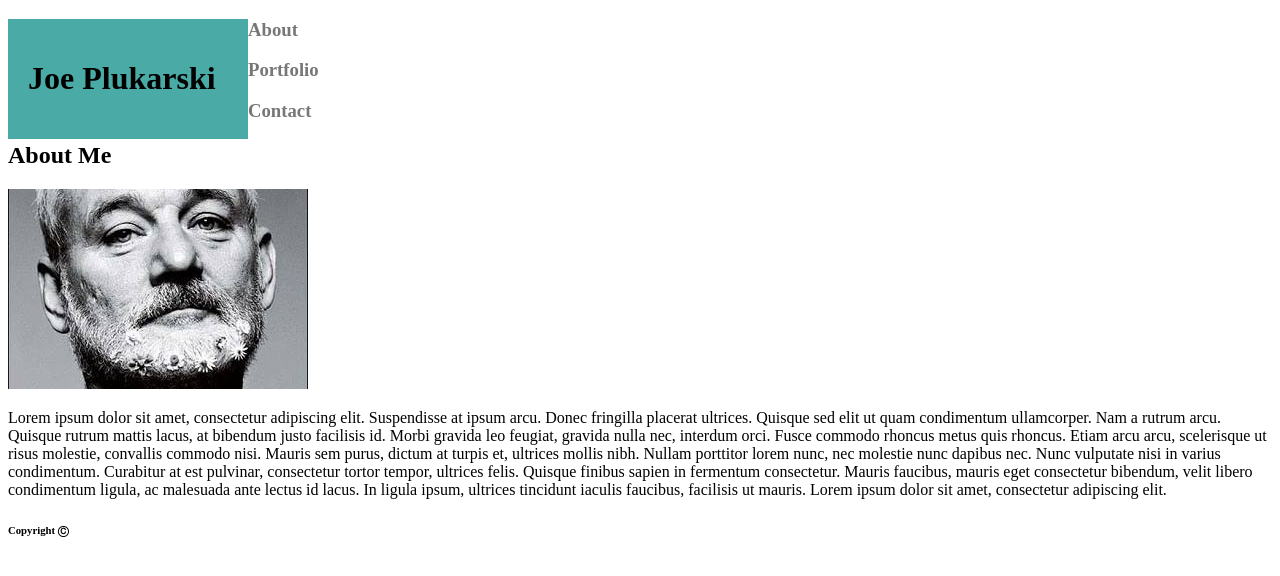
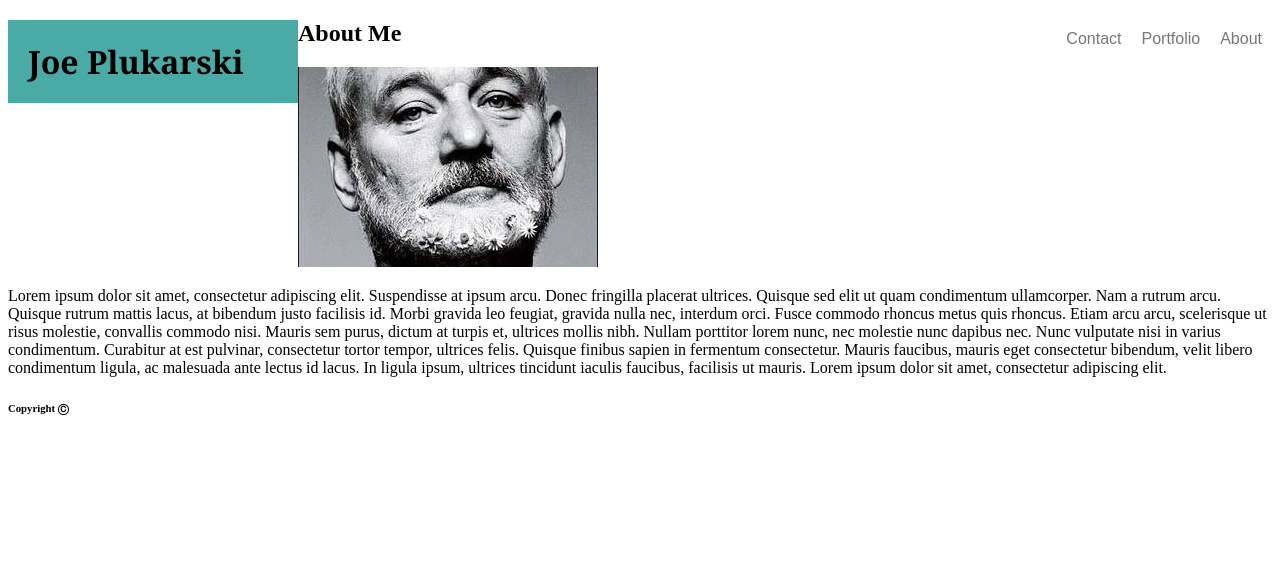
Before and after one commit to jplukarski/Basic-Portfolio, a plain HTML site: page index.html in a window 1280 px wide. Drawn offline with Linux system fonts and the light colour scheme.

Commit message:
Messed around with the HTML

```diff
--- a/assets/css/style.css
+++ b/assets/css/style.css
@@ -1,18 +1,18 @@
 .Nameheader {
     background-color: #4aaaa5;
     padding: 20px;
-    width: 200px;
+    width: 250px;
     float: left;
+    font-family:'Georgia', Times, Times New Roman, serif;
+    margin: 0px;
 }
 
-.navbar {
+li {
+    display: inline;
+    float: right;
+    justify-content: flex-end;
     color: #777777;
+    font-family: 'Arial', 'Helvetica Neue', Helvetica, sans-serif;
+    margin-top: 50px;
+    margin: 10px;
 }
-
-#about {
-
-}
-
-#portfolio {
-
-}
--- a/index.html
+++ b/index.html
@@ -6,18 +6,16 @@
     <title>Joe Plukarski</title>
     <link rel="stylesheet" href="assets/css/style.css" />
 </head>
+
 <body>
 
-    <div class="Nameheader">
-    <h1> Joe Plukarski</h1>
-    </div>
-    <div class="navbar">
+    <h1 class="Nameheader"> Joe Plukarski</h1>
 
-        <h3 id="about">About</h3>
-        <h3 id="portfolio">Portfolio</h3>
-        <h3 id="contact">Contact</h3>
-
-    </div>
+   <nav>
+       <li>About</li>
+       <li>Portfolio</li>
+       <li>Contact</li>
+   </nav>
 
     <h2>About Me</h2>
 
```
